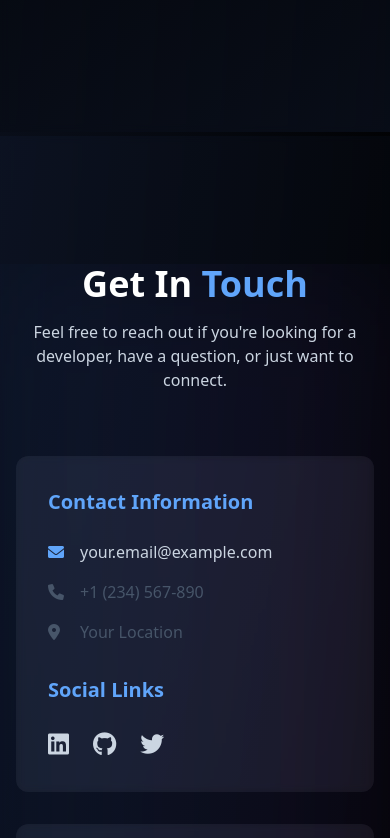
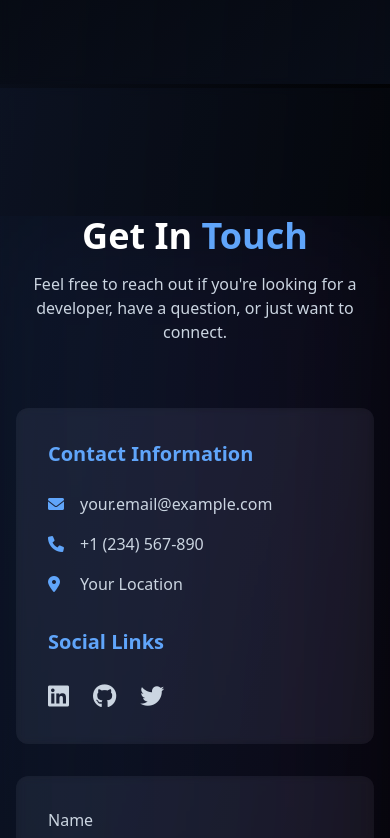
Before and after one commit to Wadangkaa/portfolio, a React (Create React App) app: page / in a window 390 px wide. Shown: the part 4744-5582 px from the top of the page. Built offline with nearby package versions, Linux system fonts and the light colour scheme; no server answers.

Commit message:
Refactor Contact and Projects components for improved styling and layout. Updated Contact component to enhance link visibility with color transitions. Adjusted Projects component spacing and layout for better responsiveness, including changes to project image aspect ratio and overlay button styling.

```diff
--- a/src/components/Contact.jsx
+++ b/src/components/Contact.jsx
@@ -45,19 +45,19 @@ const Contact = () => {
                 <div className="space-y-4">
                   <div className="flex items-center">
                     <i className="fas fa-envelope text-blue-400 w-8"></i>
-                    <a href="mailto:your.email@example.com" className="text-slate-300 hover:text-blue-400">
+                    <a href="mailto:your.email@example.com" className="text-slate-300 hover:text-blue-400 transition-colors">
                       your.email@example.com
                     </a>
                   </div>
                   <div className="flex items-center">
-                    <i className="fas fa-phone text-slate-600 w-8"></i>
-                    <a href="tel:+1234567890" className="text-slate-600 hover:text-slate-800">
+                    <i className="fas fa-phone text-blue-400 w-8"></i>
+                    <a href="tel:+1234567890" className="text-slate-300 hover:text-blue-400 transition-colors">
                       +1 (234) 567-890
                     </a>
                   </div>
                   <div className="flex items-center">
-                    <i className="fas fa-map-marker-alt text-slate-600 w-8"></i>
-                    <span className="text-slate-600">Your Location</span>
+                    <i className="fas fa-map-marker-alt text-blue-400 w-8"></i>
+                    <span className="text-slate-300">Your Location</span>
                   </div>
                 </div>
 
--- a/src/components/Projects.jsx
+++ b/src/components/Projects.jsx
@@ -40,7 +40,7 @@ const Projects = () => {
             in full-stack development.
           </p>
 
-          <div className="space-y-32">
+          <div className="space-y-20 md:space-y-32">
             {projects.map((project, index) => (
               <div
                 key={index}
@@ -49,10 +49,10 @@ const Projects = () => {
                 } gap-8 items-center`}
               >
                 {/* Project Image */}
-                <div className="lg:w-3/5">
+                <div className="w-full lg:w-3/5">
                   <div className="animate-card group relative rounded-xl overflow-hidden">
                     <div className="absolute inset-0 opacity-0 group-hover:opacity-100 transition-opacity duration-300 bg-[radial-gradient(circle_at_var(--mouse-x)_var(--mouse-y),rgba(255,255,255,0.1),transparent_50%)]"></div>
-                    <div className="relative aspect-video bg-white/5 backdrop-blur-sm overflow-hidden">
+                    <div className="relative aspect-[16/9] bg-white/5 backdrop-blur-sm overflow-hidden">
                       {project.image ? (
                         <img
                           src={project.image}
@@ -62,7 +62,8 @@ const Projects = () => {
                       ) : (
                         <div className="absolute inset-0 bg-gradient-to-br from-purple-500/20 to-blue-500/20"></div>
                       )}
-                      <div className="absolute inset-0 bg-black/50 opacity-0 group-hover:opacity-100 transition-opacity duration-300 flex items-center justify-center gap-6">
+                      {/* Overlay with buttons */}
+                      <div className="absolute inset-0 bg-black/50 opacity-0 group-hover:opacity-100 transition-opacity duration-300 flex items-center justify-center gap-4 flex-wrap p-4">
                         <a
                           href={project.liveLink}
                           target="_blank"
@@ -85,7 +86,7 @@ const Projects = () => {
                 </div>
 
                 {/* Project Info */}
-                <div className="lg:w-2/5">
+                <div className="w-full lg:w-2/5">
                   <h3 className="text-2xl font-bold mb-4 text-purple-400">{project.title}</h3>
                   <p className="text-slate-300 mb-6">{project.description}</p>
                   <div className="flex flex-wrap gap-2 mb-6">
```
